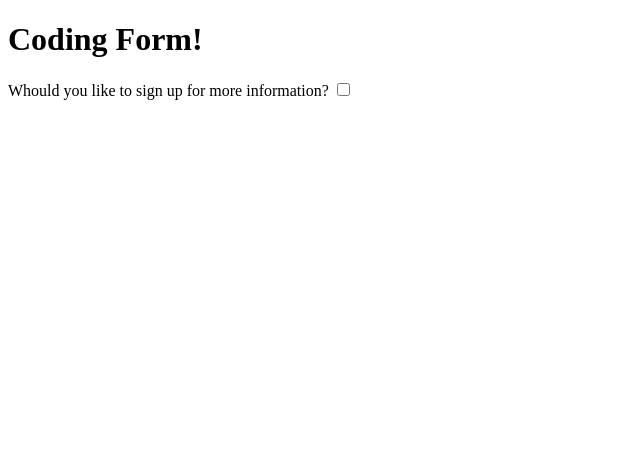
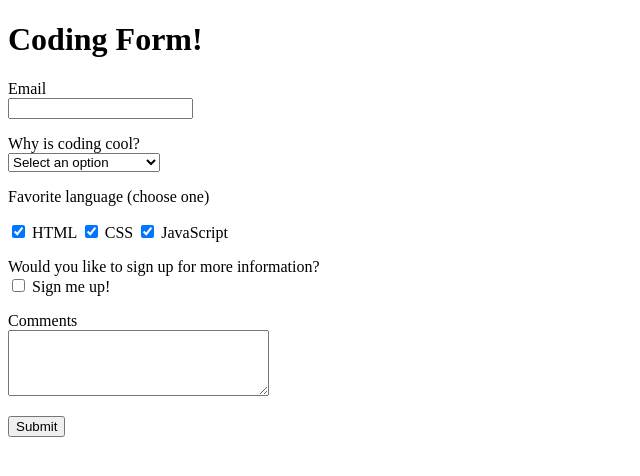
Before and after one commit to sinadaryaei/c0323-code-solutions, a website: page html-forms/index.html in a window 1280 px wide. Shown: the whole page, without its empty margins (0-640 px from the left). Drawn offline with Linux system fonts and the light colour scheme.

Commit message:
html-forms

```diff
--- a/html-forms/index.html
+++ b/html-forms/index.html
@@ -5,9 +5,40 @@
   </head>
   <body>
     <h1>Coding Form!</h1>
-    <label>
-      Whould you  like to sign up for more information?
-      <input type="checkbox" name="Sign me up!"/>
-    </label>
+    <form>
+      <p>Email
+        <br/><input type="text" name="Email"/><br/>
+      </p>
+      <p>Why is coding cool? <br>
+        <select name="Select an option">
+          <option value="Select an option">Select an option</option>
+          <option value="Because it's intresting">Because it's intresting</option>
+          <option value="Because it's fun">Because it's fun</option>
+          <option value="Becasue it's powerful">Because it's powerful</option>
+        </select>
+    </form>
+    <form>
+      <p>Favorite language (choose one) <br />
+      <div>
+        <input type="checkbox" name="service" value="HTML" checked="checked"/> HTML
+        <input type="checkbox" name="service" value="CSS" checked="checked"/> CSS
+        <input type="checkbox" name="service" value="JavaScript" checked="checked"/> JavaScript
+      </div>
+      </p>
+    </form>
+    <div>
+      Would you like to sign up for more information?<br />
+      <label for="name">
+        <input type="checkbox" name="Sign me up!"/>
+      </label> Sign me up!
+    </div>
+    <form>
+      <p>Comments <br/>
+        <textarea name="Comments" cols="30" rows="4"/></textarea>
+      <div>
+        <input type="Submit" value="Submit"/><br />
+      </div>
+      </p>
+    </form>
   </body>
 </html>
```
